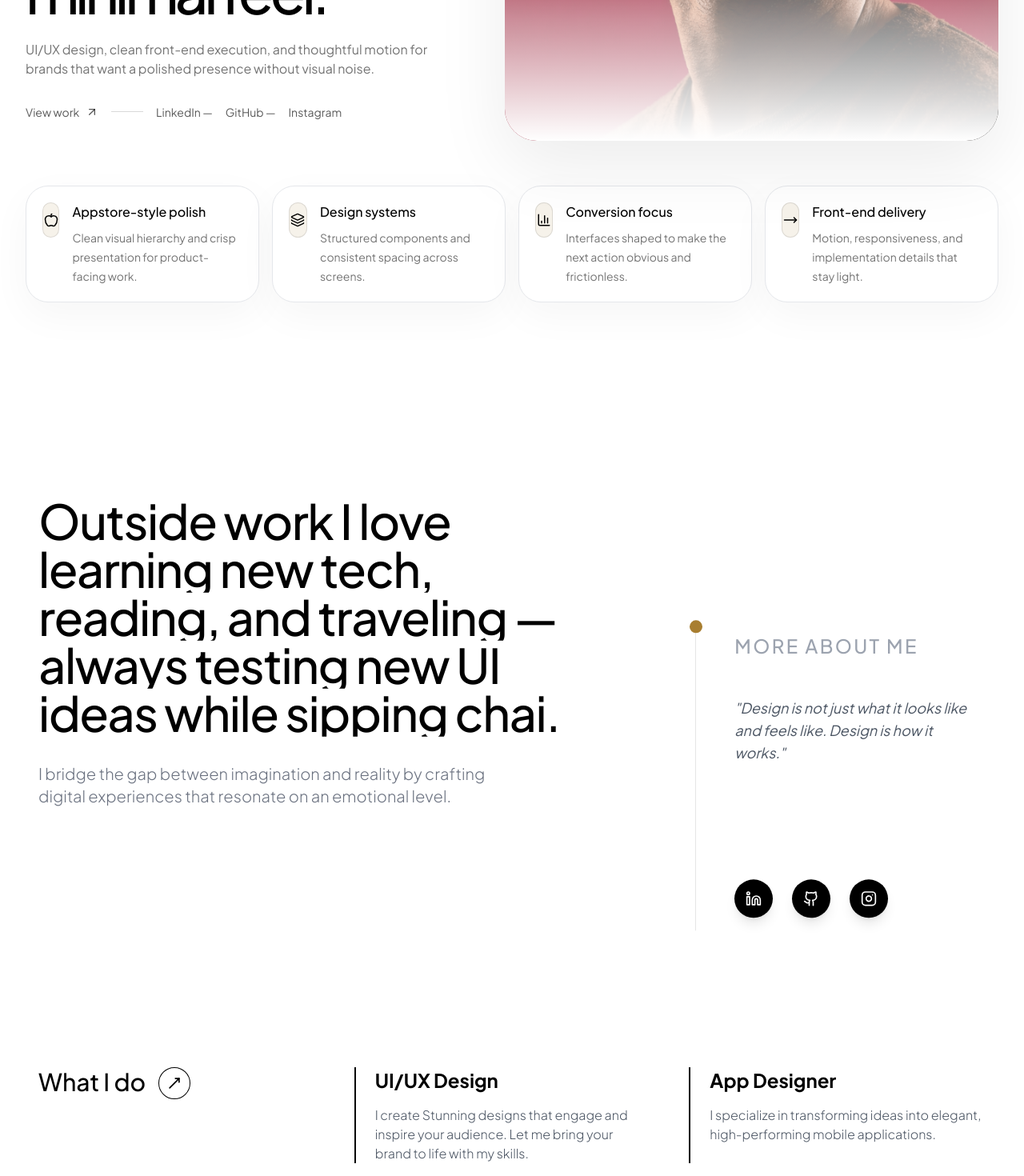
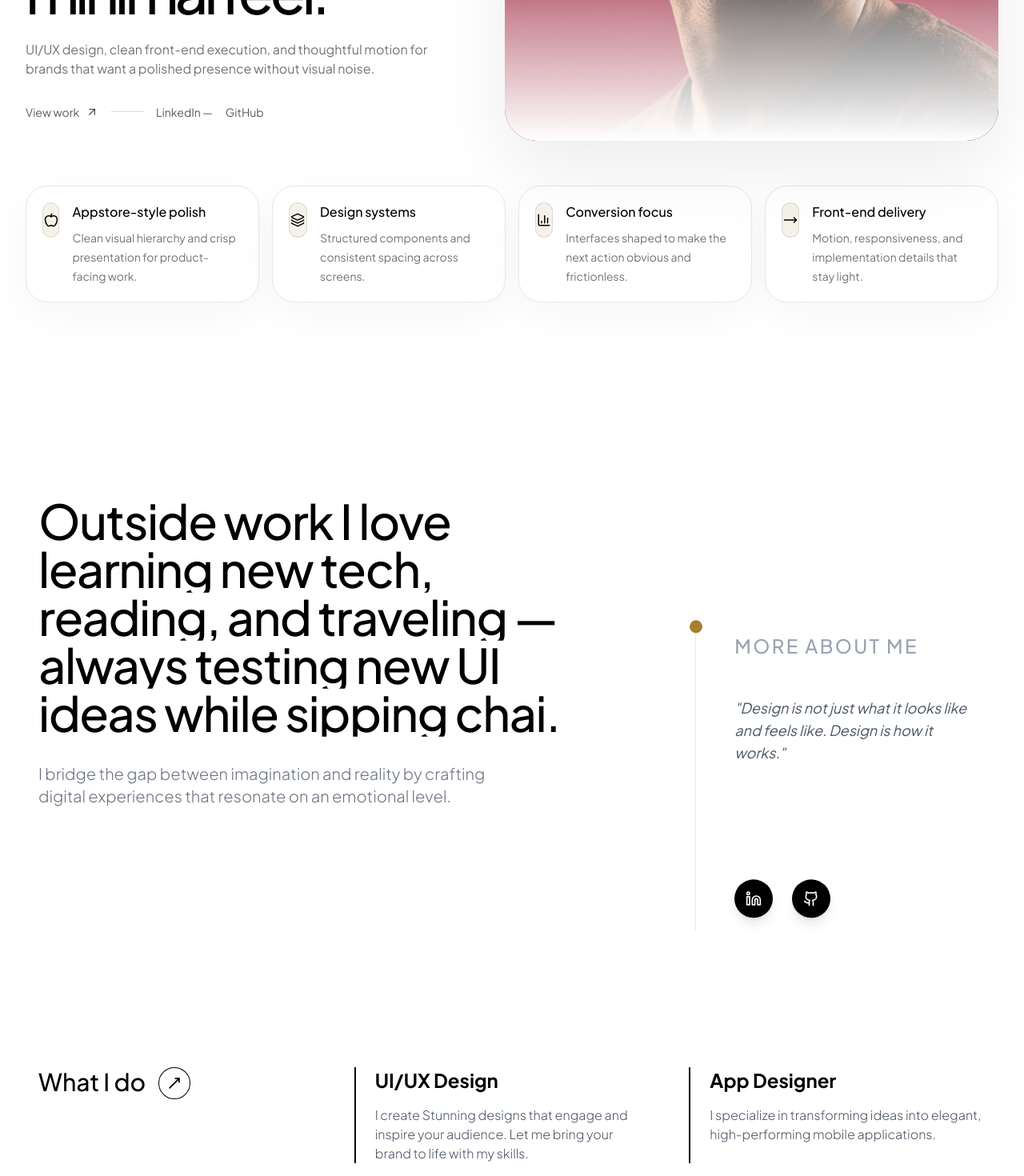
Before and after one commit to vinitgajjar13/Portfolio, a React (Vite) app: page / in a window 1280 px wide. Shown: the part 560-2030 px from the top of the page at 80% size. Built offline with nearby package versions, Linux system fonts and the light colour scheme.

Commit message:
Comment out Instagram link in Hero component and constants

```diff
--- a/components/hero.tsx
+++ b/components/hero.tsx
@@ -12,7 +12,7 @@ const Hero: React.FC<HeroProps> = ({ onOpenContact }) => {
   const socialLinks = [
     { label: 'LinkedIn', href: 'https://www.linkedin.com/in/vinit-karshala-953a01229/' },
     { label: 'GitHub', href: 'https://github.com/vinitgajjar13' },
-    { label: 'Instagram', href: 'https://www.instagram.com/ganzattux?igsh=bWl4cjQ0Y3V0dTFq' },
+    // { label: 'Instagram', href: 'https://www.instagram.com/ganzattux?igsh=bWl4cjQ0Y3V0dTFq' },
   ];
 
   const capabilities = [
--- a/constants.tsx
+++ b/constants.tsx
@@ -11,7 +11,7 @@ import doctor_app from "./assets/public/doctor_app.png"
 export const SOCIAL_LINKS = [
   { icon: <Linkedin size={20} />, href: "https://www.linkedin.com/in/vinit-karshala-953a01229/", label: "LinkedIn" },
   { icon: <Github size={20} />, href: "https://github.com/vinitgajjar13", label: "GitHub" },
-  { icon: <Instagram size={20} />, href: "https://www.instagram.com/ganzattux?igsh=bWl4cjQ0Y3V0dTFq", label: "Instagram" },
+  // { icon: <Instagram size={20} />, href: "https://www.instagram.com/ganzattux?igsh=bWl4cjQ0Y3V0dTFq", label: "Instagram" },
 ];
 
 export const SERVICES: Service[] = [
```
